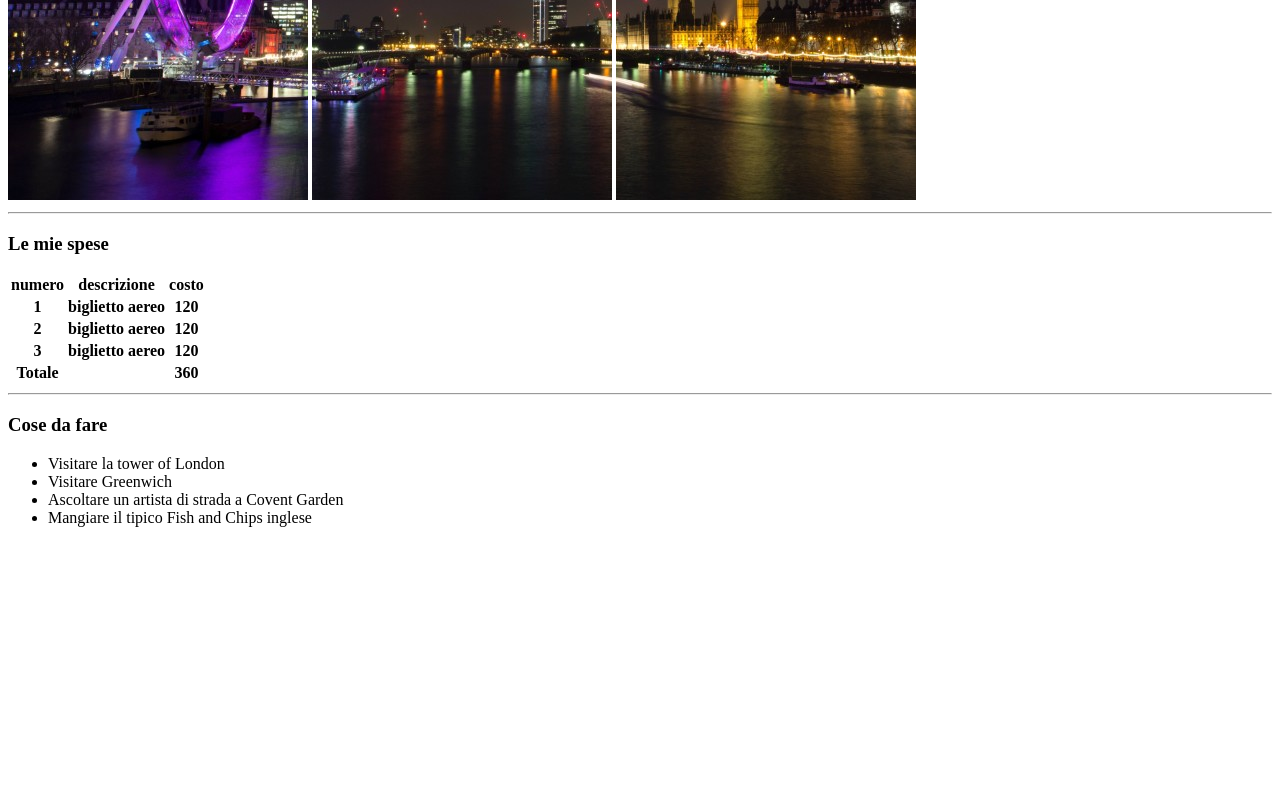
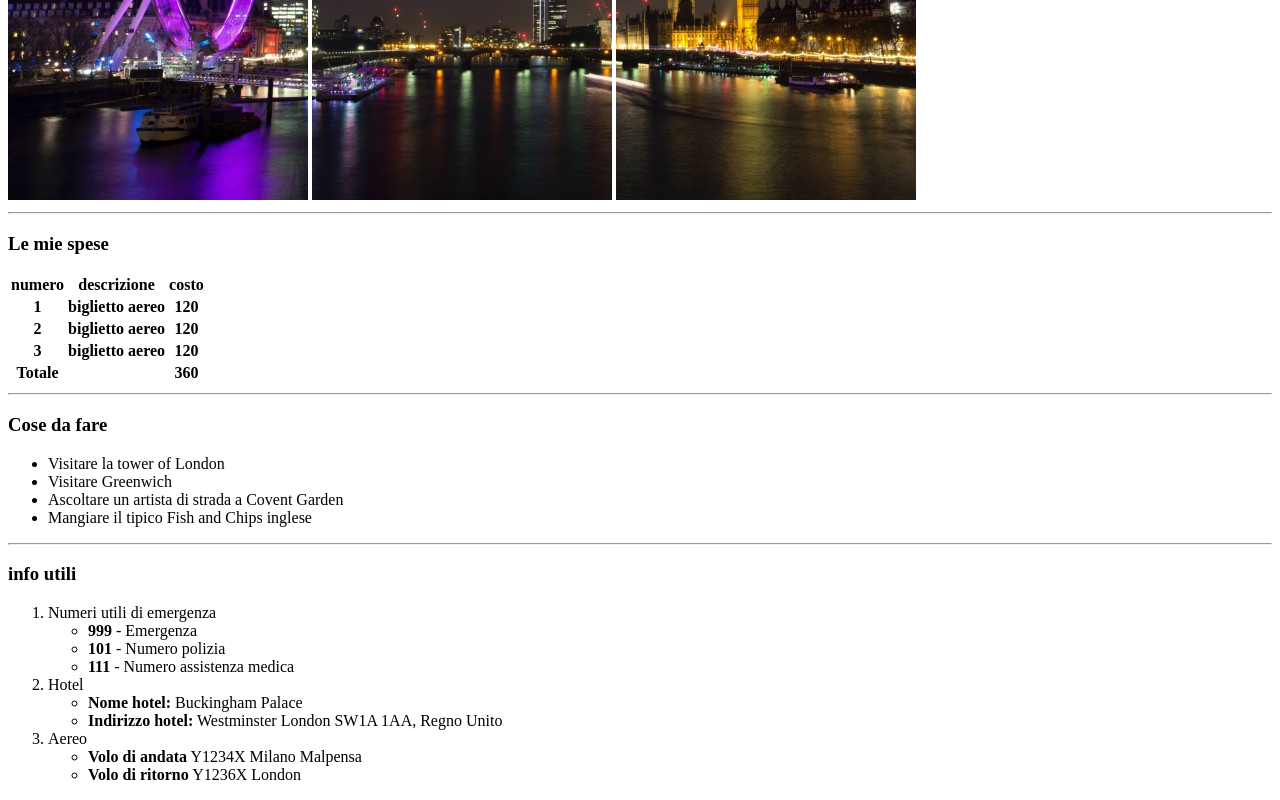
Before and after one commit to diegolenci/html-london-trip, a plain HTML site: page index.html in a window 1280 px wide. Shown: the part 480-1280 px from the top of the page. Before the commit the page ends 1023 px from the top, so only its background shows below. Drawn offline with Linux system fonts and the light colour scheme.

Commit message:
Add: informazioni utili

```diff
--- a/index.html
+++ b/index.html
@@ -53,5 +53,26 @@
         <li>Ascoltare un artista di strada a Covent Garden</li>
         <li>Mangiare il tipico Fish and Chips inglese</li>
     </ul>
+    <hr>
+    <h3>info utili</h3>
+    <ol>
+        <li>Numeri utili di emergenza</li>
+        <ul>
+            <li><strong>999</strong> - Emergenza</li>
+            <li><strong>101</strong> - Numero polizia</li>
+            <li><strong>111</strong> - Numero assistenza medica</li>
+        </ul>
+        <li>Hotel
+            <ul>
+                <li><strong>Nome hotel:</strong> Buckingham Palace</li>
+                <li><strong>Indirizzo hotel:</strong> Westminster London SW1A 1AA, Regno Unito</li>
+            </ul>
+            <li>Aereo</li>
+                <ul>
+                    <li><strong>Volo di andata</strong> Y1234X Milano Malpensa</li>
+                    <li><strong>Volo di ritorno</strong> Y1236X London</li>
+                </ul>
+       </li>
+    </ol>
 </body>
 </html>
```
